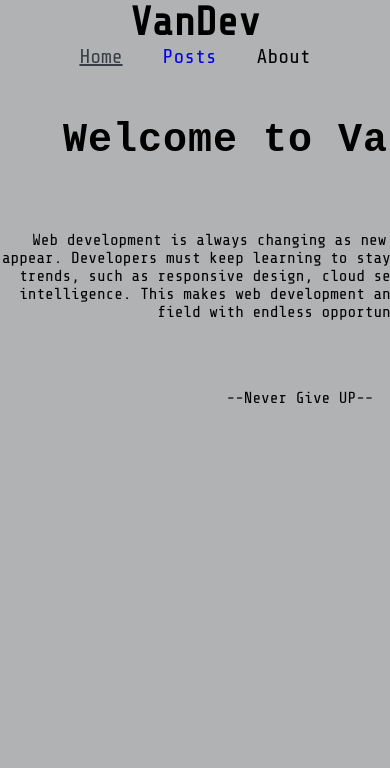
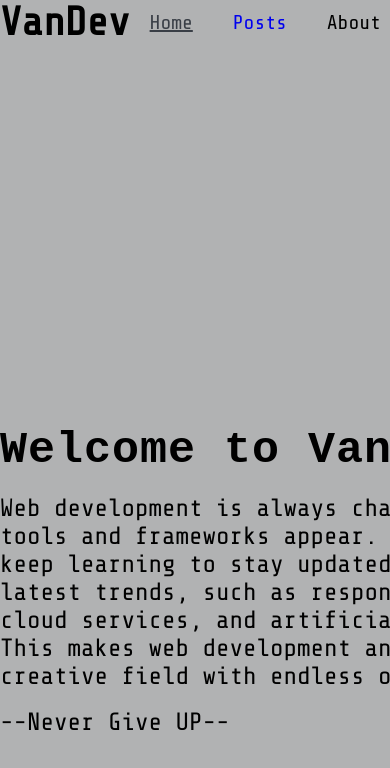
Before and after one commit to Monyvannnnnn/VanDev, a plain HTML site: page index.html in a window 390 px wide. Shown: the top 768 px of the page. Drawn offline with nearby package versions, Linux system fonts and the light colour scheme.

Commit message:
change some responsive

```diff
--- a/asset/style.css
+++ b/asset/style.css
@@ -49,11 +49,11 @@ body {
   text-decoration: underline;
 }
 .nav-item a.active {
-  color: #393E46;
+  color: #393e46;
   text-decoration: underline;
 }
 .text {
-  margin-top: 450px;
+  margin-top: 320px;
   font-size: 40px;
   letter-spacing: 1px;
   font-family: monospace;
@@ -79,16 +79,15 @@ body {
 }
 .row {
   display: flex;
-
 }
 .col-6 {
   width: 50%;
 }
 img {
-
+  margin-top: 270px;
   margin-left: 300px;
   border: 1px solid;
-margin-top: 400px;
+
   cursor: pointer;
   width: 300px;
   height: 250px;
@@ -97,19 +96,29 @@ margin-top: 400px;
 img:hover {
   transform: scale(1.1);
 }
-@media (max-width: 600px) {
-  .container {
-    flex-direction: column;
+@media (max-width: 2560px) {
+  .text {
+    margin-top: 380px;
+    font-size: 45px;
+    letter-spacing: 1px;
+    font-family: monospace;
+    border-right: 5px solid;
+    width: 89%;
+    white-space: nowrap;
+    overflow: hidden;
+    animation: typing 3s, cursor 0.4s step-end infinite alternate;
   }
-  .text {
-    margin: auto;
-    margin-top: 50px;
+  .col-6 p{
+    font-size: 25px;
   }
-  p {
-    margin-top: 50px;
-    text-align: center;
-  }
+
   img {
-    margin-top: 40px;
+    margin-top: 390px;
+    margin-left: 230px;
+    border: 1px solid;
+    cursor: pointer;
+    width: 370px;
+    height: 320px;
+    transition: transform 0.4s ease;
   }
 }
```
